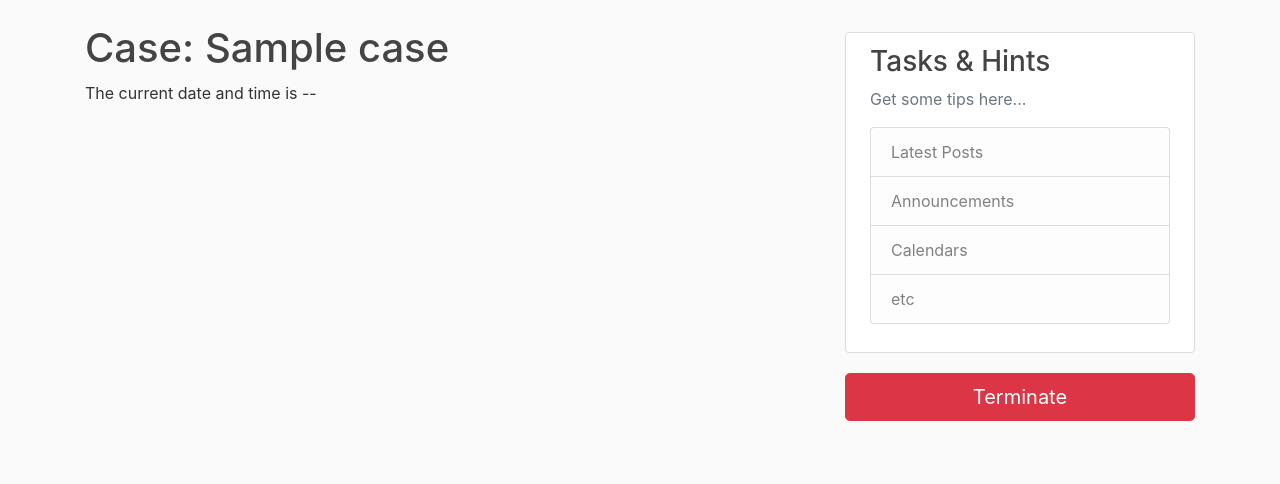
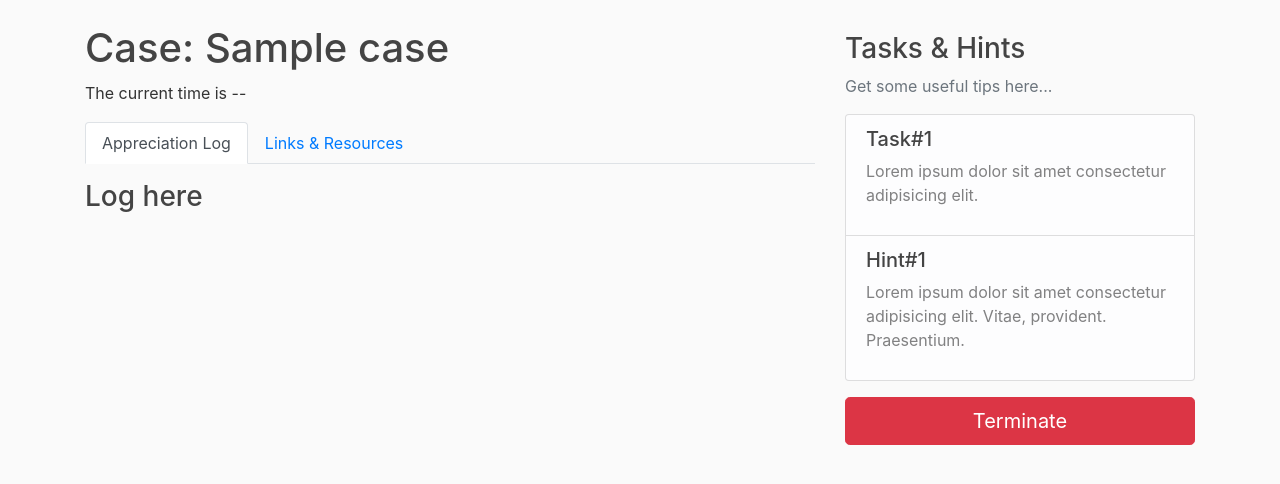
Before and after one commit to darekaze/wxcs, a Flask app: template wxcs/templates/sim/drill.jinja in a window 1280 px wide. Shown: the part 56-540 px from the top of the page. Run offline with Flask 2, Linux system fonts and the light colour scheme; the template is opened without the code that fills it: most values are stand-ins (such as "Sample title", 1, 10 or a date in 2020); parts of the project's set-up code (start-up, migrations or seed data) failed here and were passed over; some libraries are stand-ins or nearby versions.

Commit message:
Add tab session

```diff
--- a/wxcs/core/utils.py
+++ b/wxcs/core/utils.py
@@ -73,7 +73,8 @@ def init_drill(wxid):
 
 def end_drill():
     """Procedure for terminating the drill."""
-    time_str = request_ntp('ntp.nict.jp', version=3)
-    set_time(time_str)
+    if 'drill' in session:
+        time_str = request_ntp('ntp.nict.jp', version=3)
+        set_time(time_str)
     session.pop('userlog', None)
     session.pop('drill', None)
--- /dev/null
+++ b/wxcs/static/helpers/tab_session.js
@@ -0,0 +1,17 @@
+$('a[data-toggle="tab"]').click(function (e) {
+  e.preventDefault();
+  $(this).tab('show');
+});
+
+$('a[data-toggle="tab"]').on("shown.bs.tab", function (e) {
+  var id = $(e.target).attr("href");
+  sessionStorage.setItem('selectedTab', id)
+});
+
+var selectedTab = sessionStorage.getItem('selectedTab');
+console.log(selectedTab);
+if (selectedTab != null) {
+  $('a[data-toggle="tab"][href="' + selectedTab + '"]').tab('show');
+} else {
+  $('a[data-toggle="tab"][href="#nav-log"]').tab('show');
+}
--- /dev/null
+++ b/wxcs/templates/sim/components/ap_log.jinja
@@ -0,0 +1 @@
+<h3>Log here</h3>
--- /dev/null
+++ b/wxcs/templates/sim/components/links.jinja
@@ -0,0 +1 @@
+<h3>Links & Resources</h3>
--- /dev/null
+++ b/wxcs/templates/sim/components/tips.jinja
@@ -0,0 +1,15 @@
+<h3>Tasks & Hints</h3>
+<div class='text-muted pb-3'>
+  <p>Get some useful tips here...</p>
+  <ul class="list-group">
+    {# TODO: Ajax call to refresh tasks and hints #}
+    <li class="list-group-item list-group-item-light">
+      <h5>Task#1</h5>
+      <p>Lorem ipsum dolor sit amet consectetur adipisicing elit.</p>
+    </li>
+    <li class="list-group-item list-group-item-light">
+      <h5>Hint#1</h5>
+      <p>Lorem ipsum dolor sit amet consectetur adipisicing elit. Vitae, provident. Praesentium.</p>
+    </li>
+  </ul>
+</div>
--- a/wxcs/templates/sim/drill.jinja
+++ b/wxcs/templates/sim/drill.jinja
@@ -1,25 +1,22 @@
 {% extends "layout.jinja" %}
 {% block content %}
   <div class="row">
-    <div class="col-lg-8">
+    <div class="col-lg-8 pb-4">
       <h1>Case: {{ case.title }}</h1>
-      <p>The current date and time is -- <span class="drill-clock"></span></p>
-      {# Tabs: logs & contents #}
+      <p>The current time is -- <span class="drill-clock"></span></p>
+      <nav>
+        <div class="nav nav-tabs mb-3" id="nav-tab" role="tablist">
+          <a class="nav-item nav-link" id="nav-log-tab" data-toggle="tab" href="#nav-log" role="tab" aria-controls="nav-log" aria-selected="false">Appreciation Log</a>
+          <a class="nav-item nav-link" id="nav-links-tab" data-toggle="tab" href="#nav-links" role="tab" aria-controls="nav-links" aria-selected="false">Links & Resources</a>
+        </div>
+      </nav>
+      <div class="tab-content" id="nav-tabContent">
+        <div class="tab-pane fade" id="nav-log" role="tabpanel" aria-labelledby="nav-log-tab">{% include "sim/components/ap_log.jinja" %}</div>
+        <div class="tab-pane fade" id="nav-links" role="tabpanel" aria-labelledby="nav-links-tab">{% include "sim/components/links.jinja" %}</div>
+      </div>
     </div>
     <div class="col-lg-4 pt-2">
-      <div class="content-section">
-        <h3>Tasks & Hints</h3>
-        <p class='text-muted'>
-          Get some tips here...
-          <ul class="list-group">
-          {# TODO: Ajax call to refresh tasks and hints #}
-            <li class="list-group-item list-group-item-light">Latest Posts</li>
-            <li class="list-group-item list-group-item-light">Announcements</li>
-            <li class="list-group-item list-group-item-light">Calendars</li>
-            <li class="list-group-item list-group-item-light">etc</li>
-          </ul>
-        </p>
-      </div>
+      {% include "sim/components/tips.jinja" %}
       <a href="{{ url_for('core.ender') }}" class="btn btn-danger btn-lg btn-block">Terminate</a>
       {# Put other misc under here, e.g. buttons #}
     </div>
@@ -29,4 +26,5 @@
 {% block js %}
   {{ moment.include_moment(local_js=url_for('static', filename='moment/moment.min.js')) }}
   <script src="{{ url_for('static', filename='moment/refresh.js') }}"></script>
+  <script src="{{ url_for('static', filename='helpers/tab_session.js') }}"></script>
 {% endblock js %}
--- a/wxcs/templates/sim/ender.jinja
+++ b/wxcs/templates/sim/ender.jinja
@@ -2,3 +2,7 @@
 {% block content %}
   <h1>Drill Ends...</h1>
 {% endblock content %}
+
+{% block js %}
+  <script>sessionStorage.clear();</script>
+{% endblock js %}
```
